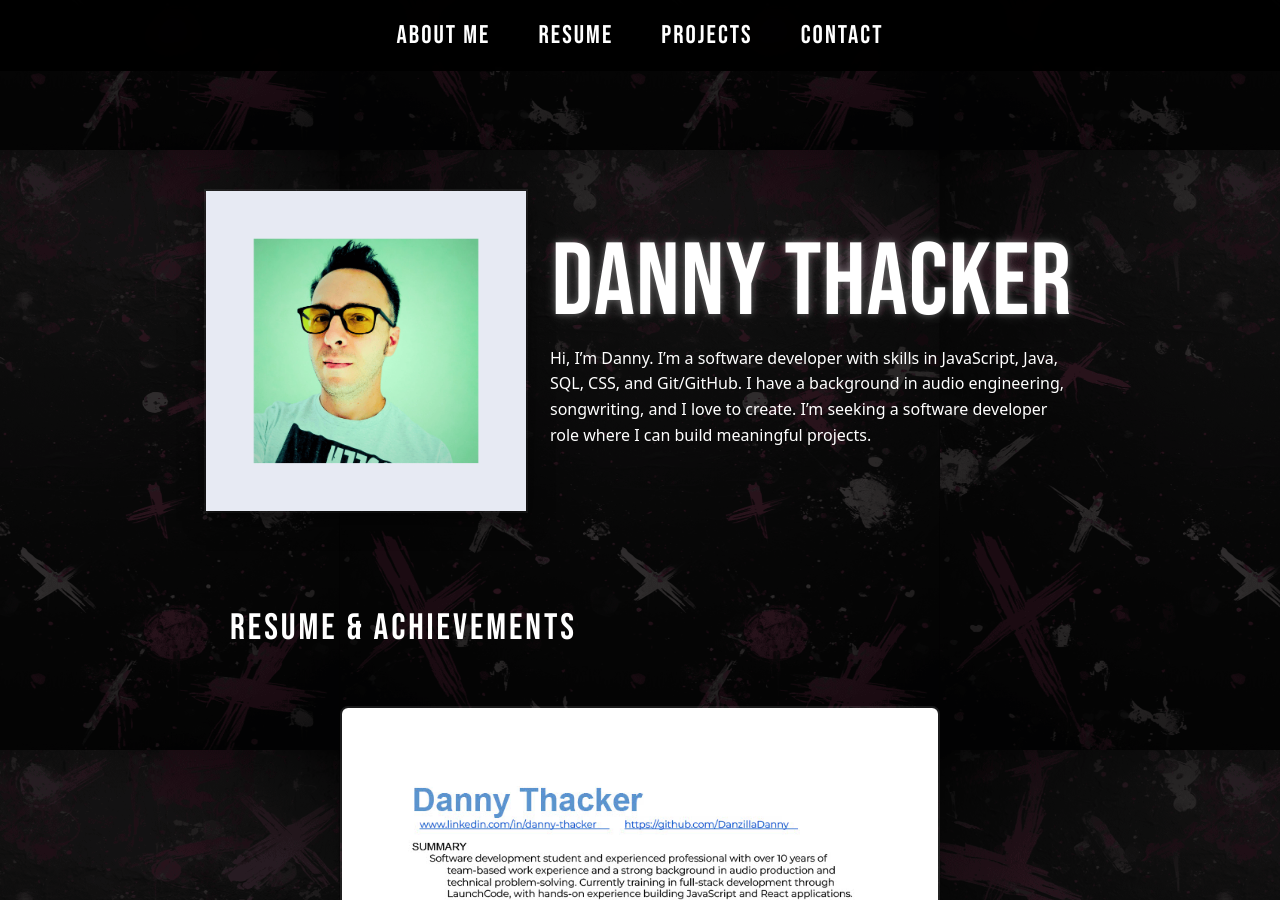
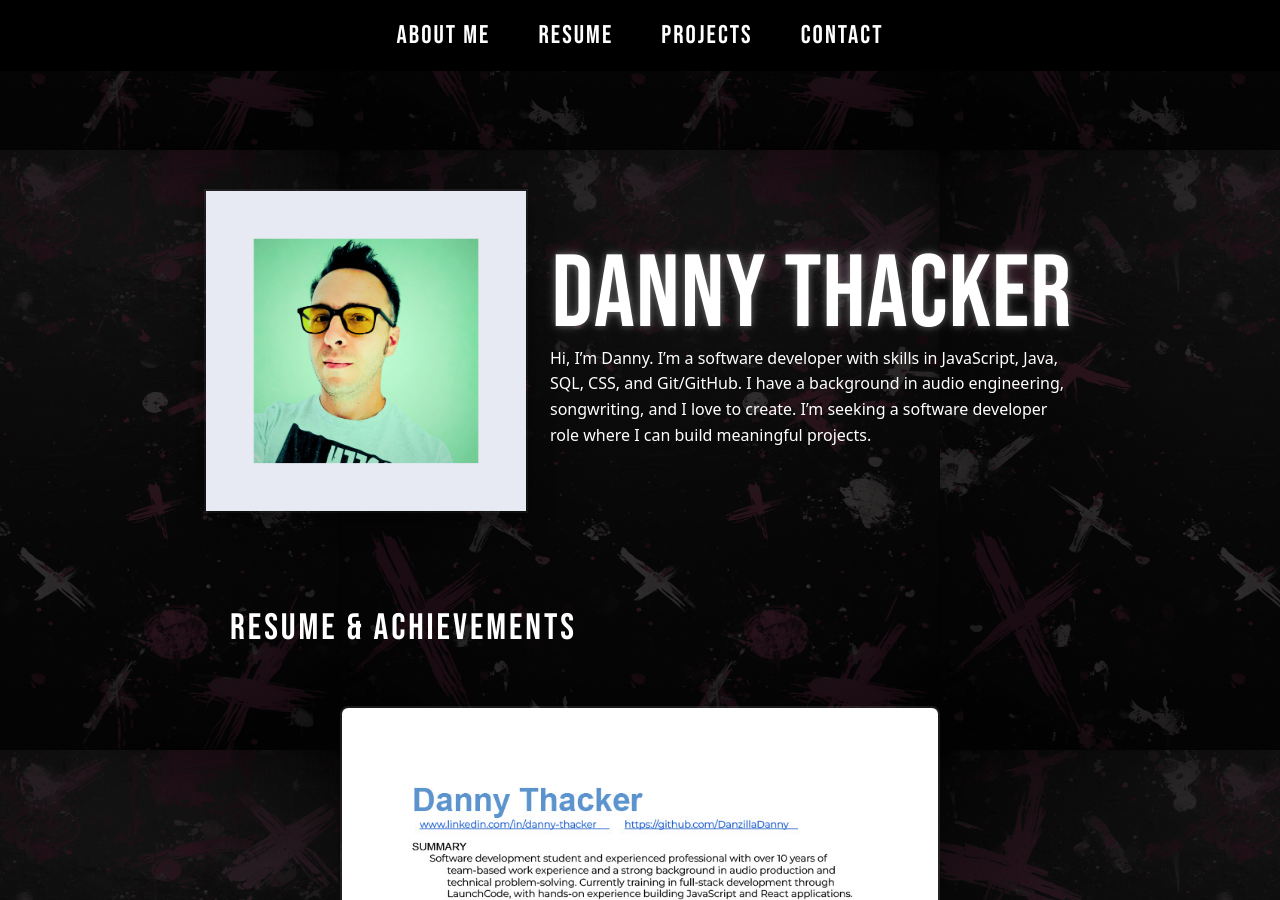
Before and after one commit to DanzillaDanny/DanzillaDanny.github.io, a Jekyll site: the page built from index.md, in a window 1280 px wide and 900 px high. Built offline with Jekyll 4.4.1, drawn with Linux system fonts in a browser that asks for light colours.

```diff
--- a/assets/index.css
+++ b/assets/index.css
@@ -22,8 +22,7 @@
 }
 
 @keyframes fadeUp {
-  from { opacity: 0; transform: translateY(14px); }
-  to   { opacity: 1; transform: translateY(0); }
+  to   { opacity: 1; transform: translateY(12px); }
 }
 
 @keyframes softGlow {
```
